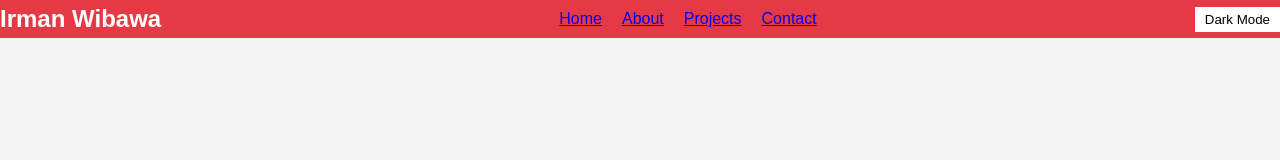
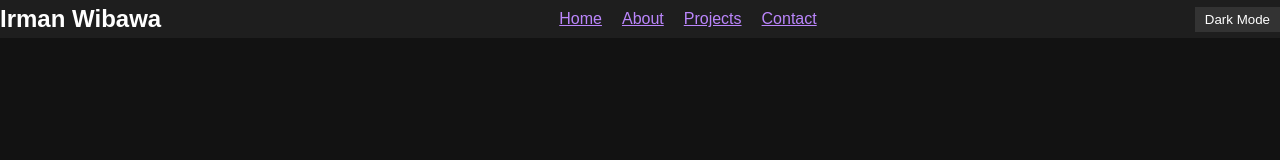
Before and after one commit to IRM4N01/irmanhub, a plain HTML site: page index.html in a window 1280 px wide. Both pictures are taken after a click on the button "Dark Mode". Drawn offline with Linux system fonts and the light colour scheme.

Commit message:
fixed dark mode button to be functional: added script tag

```diff
--- a/index.html
+++ b/index.html
@@ -23,6 +23,8 @@
       </nav>
     </header>
 
+
+   <script src="script.js"></script>
   </body>
 
 </html>
--- a/style.css
+++ b/style.css
@@ -38,3 +38,25 @@ nav ul li {
   padding: 5px 10px;
   cursor: pointer;
 }
+
+/* Dark mode styling */
+
+.dark-mode {
+  background-color: #121212;
+  color: #ffffff;
+}
+
+.dark-mode header,
+.dark-mode nav {
+  background-color: #1e1e1e;
+  color: #ffffff;
+}
+
+.dark-mode a {
+  color: #bb86fc;
+}
+
+.dark-mode button#toggle-dark {
+  background-color: #333333;
+  color: #ffffff;
+}
```
